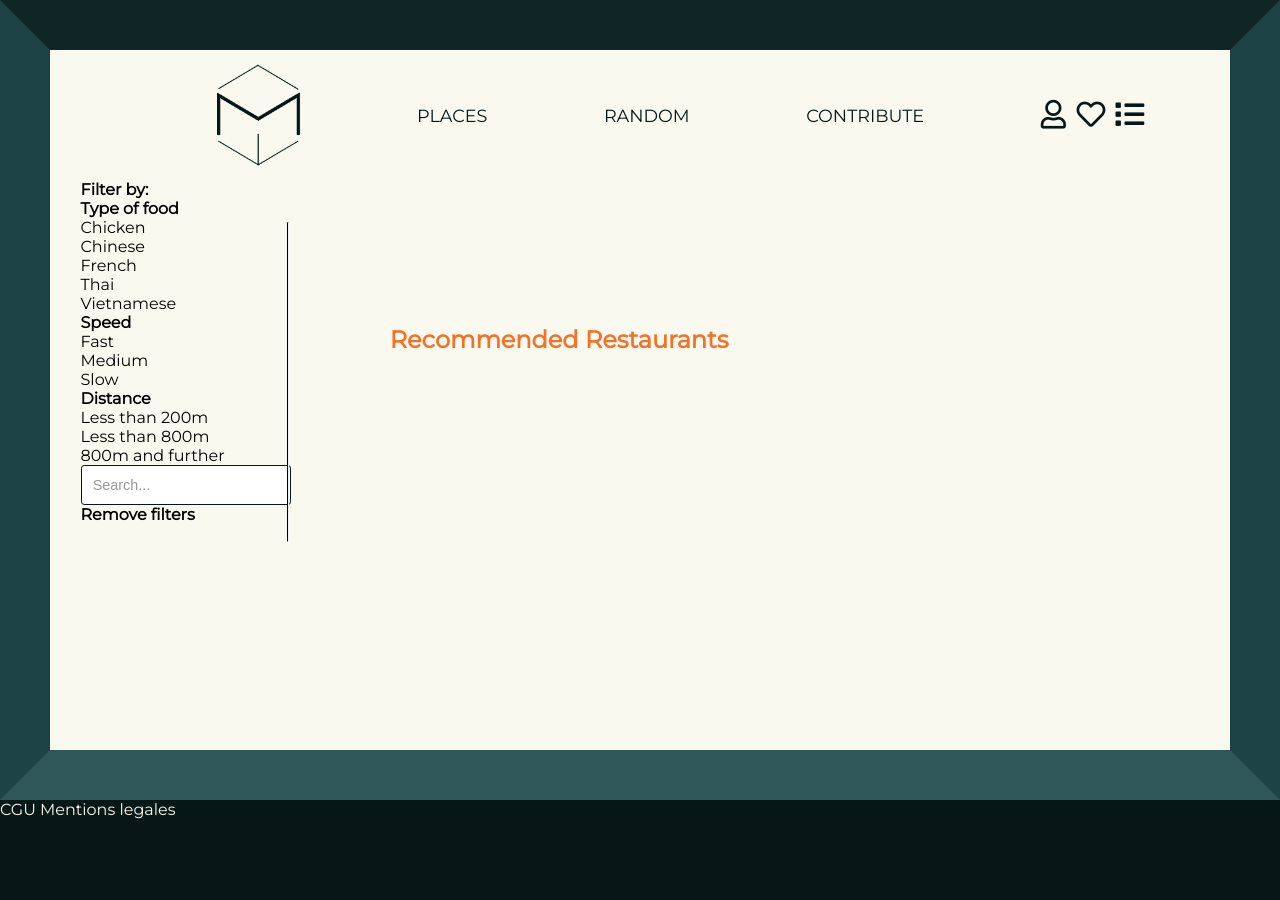
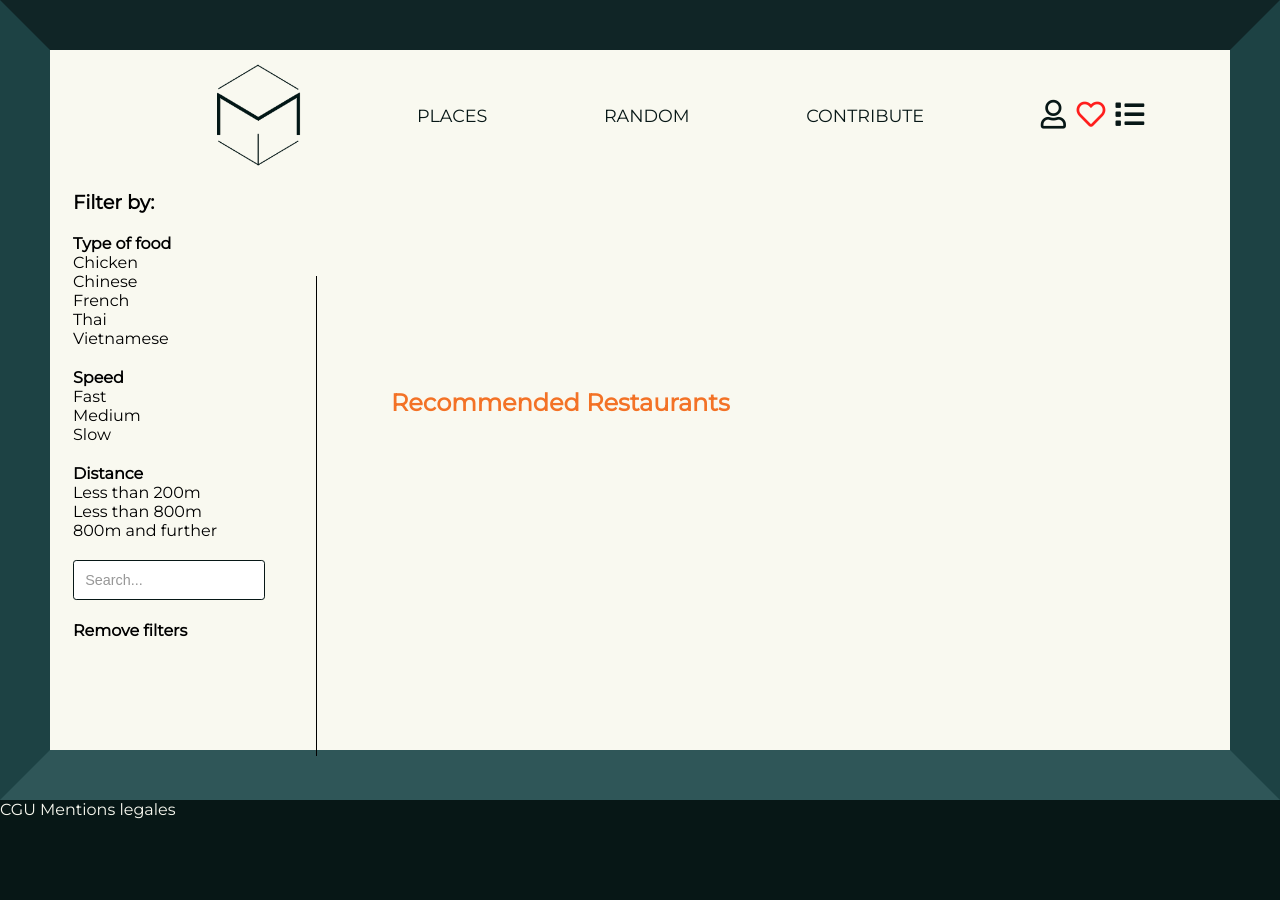
Before and after one commit to sheshiru/midi, a Node server app: page /restaurants in a window 1280 px wide. Run offline with Node 20, Linux system fonts and the light colour scheme; data that the repository does not hold is empty; some libraries are stand-ins or nearby versions.

Commit message:
sidebar and restaurants styling

```diff
--- a/public/css/restaurants.css
+++ b/public/css/restaurants.css
@@ -29,16 +29,42 @@
 .left-sidebar {
   width: 25%;
   height: 100%;
+  display: flex;
+  flex-direction: column;
+  align-content: space-between;
+  margin: auto 10px;
   /* border: 2px solid yellowgreen; */
 }
-#vertical_line {
-  height: 40vh;
-  width: 1px;
-  position: relative;
-  left: 222.5px;
-  top: 30px;
-  border-left: 1px solid black;
+
+.left-sidebar:after {
+  content: "";
+  border-right: 1px solid black;
+  height: 60%;
+  width: 19%;
+  position: absolute;
+  margin-top: 12vh;
 }
+
+#sidebar-main-title {
+  font-size: 120%;
+}
+
+.sidebar-title {
+  font-size: 100%;
+}
+
+.sidebar-div {
+  margin: 10px 0;
+}
+
+#searchbar input {
+  width: 65%;
+}
+
+#remove-filters {
+  margin-top: 1px;
+}
+
 .restaurants-container {
   width: 70%;
 }
@@ -66,6 +92,20 @@
 }
 .one-restaurant-container {
   width: 30%;
+  margin: 1% auto 2% 0;
+  display: flex;
+  flex-direction: column;
+}
+
+.names-and-likes {
+  display: flex;
+  flex-direction: row;
+  justify-content: space-between;
+  padding: 3% 7% 2% 0;
+}
+
+.fa-heart {
+  color: rgba(255, 0, 0, 0.884);
 }
 
 /* The popup (background) */
--- a/public/js/client.js
+++ b/public/js/client.js
@@ -18,9 +18,9 @@
 function displayRestos(restos) {
   function renderTemplate(infos) {
     return `<div class="one-restaurant-container">
-    <a href="/restaurant/${
-      infos._id
-    }?companyId=5d1b6d658bf6a50266175b84" class="individual-thumbnail">
+    <a href="/restaurant/${infos._id}?companyId=${
+      document.getElementById("company_id").value
+    }" class="individual-thumbnail">
       <div class="restaurants-image"><img src="${
         infos.image
       }" alt="restaurant image"></div>
--- a/views/restaurants.hbs
+++ b/views/restaurants.hbs
@@ -1,14 +1,17 @@
 {{!-- SIDEBAR --}}
 <div class="restaurants-page-container">
-  <hr id="vertical_line">
+  <input id="company_id" type="hidden" value="{{company._id}}">
+
   <aside class="left-sidebar">
 
-    <h4 class="">Filter by:</h4>
+    <div class="sidebar-div">
+      <h2 id="sidebar-main-title">Filter by:</h2>
+    </div>
 
+    <div class="sidebar-div">
 
-    <div>
-      <h3>Type of food</h3>
-      <ul class="cuisine-list">
+      <h3 class="sidebar-title">Type of food</h3>
+      <ul class="sidebar-list" id="cuisine-list">
         <li class="cuisine-list-item"><a href="/restaurants/tag/Chicken">Chicken</a></li>
         <li class="cuisine-list-item"><a href="/restaurants/tag/Chinese">Chinese</a></li>
         <li class="cuisine-list-item"><a href="/restaurants/tag/French">French</a></li>
@@ -16,28 +19,28 @@
         <li class="cuisine-list-item"><a href="/restaurants/tag/Vietnamese">Vietnamese</a></li>
       </ul>
     </div>
-    <div>
-      <h3>Speed</h3>
-      <ul class="speed-list">
+    <div class="sidebar-div">
+      <h3 class="sidebar-title">Speed</h3>
+      <ul class="sidebar-list">
         <li class="speed-list-item"><a href="/restaurants/speed/fast">Fast</a></li>
         <li class="speed-list-item"><a href="/restaurants/speed/medium">Medium</a></li>
         <li class="speed-list-item"><a href="/restaurants/speed/slow">Slow</a></li>
       </ul>
     </div>
-    <div>
-      <h3>Distance</h3>
-      <ul class="distance-list">
+    <div class="sidebar-div">
+      <h3 class="sidebar-title">Distance</h3>
+      <ul class="sidebar-list">
         <li class="distance-list-item"><a href="/restaurants/200">Less than 200m</a></li>
         <li class="distance-list-item"><a href="/restaurants/800">Less than 800m</a></li>
         <li class="distance-list-item"><a href="/restaurants/far">800m and further</a></li>
       </ul>
     </div>
-    <div id="searchbar">
-      <input type="text" id="filter-restos" placeholder="Search..." onkeyup="filterRestos()" class="input">
+    <div id="searchbar" class="sidebar-div">
+      <input type="text" id="filter-restos" placeholder="Search..." class="input">
     </div>
-    <div>
+    <div class="sidebar-div">
       <a href="/restaurants">
-        <h3>Remove filters</h3>
+        <h3 class="sidebar-title" id="remove-filters">Remove filters</h3>
       </a>
     </div>
   </aside>
@@ -47,12 +50,16 @@
     <div class="restaurants-grid">
       {{#each restos}}
       <div class="one-restaurant-container">
-        <a href="/restaurant/{{this._id}}?companyId={{../company._id}}" class="individual-thumbnail">
-          <div class="restaurants-image"><img src="{{this.image}}" alt="restaurant image"></div>
+        <div class="restaurants-image">
+          <a href="/restaurant/{{this._id}}?companyId={{../company._id}}" class="individual-thumbnail">
+            <img src="{{this.image}}" alt="restaurant image">
+          </a>
+        </div>
+        <div class="names-and-likes">
           <h2 class="restaurants-name">{{this.name}}</h2>
-          <p class="restaurants-distance">{{this.distance}}</p>
-          <p class="restaurants-favs">{{this.favorites.length}}<i class="far fa-heart"></i></p>
-        </a>
+          <p class="restaurants-favs">{{this.favorites.length}} <i class="far fa-heart"></i></p>
+        </div>
+        <p class="restaurants-distance">{{this.distance}}</p>
       </div>{{/each}}</div>
   </div>
 </div>
```
